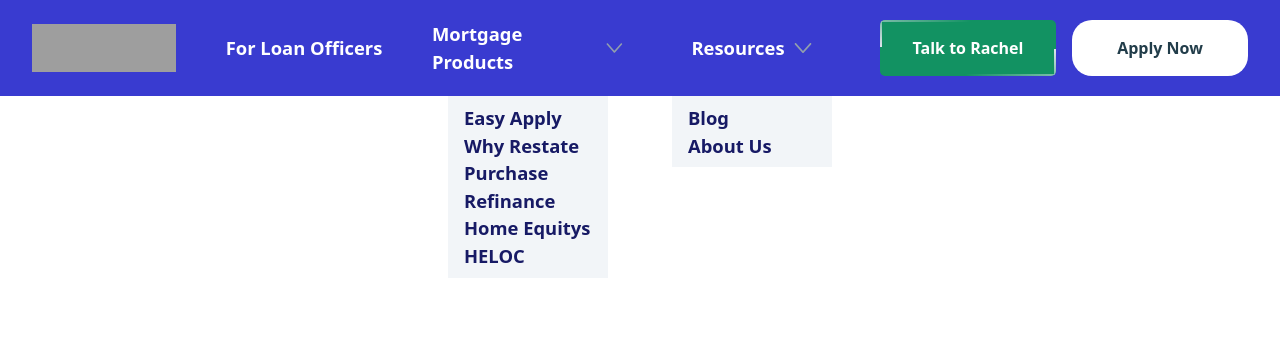
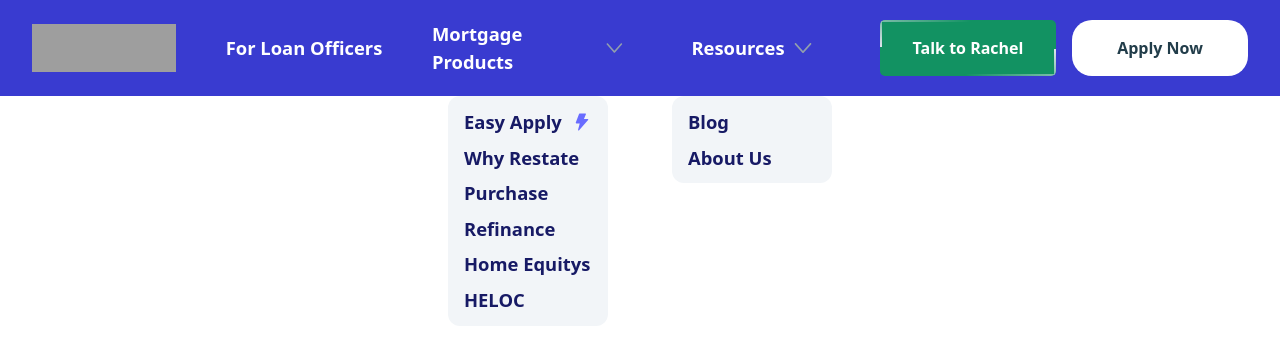
Before and after one commit to seecbb007/rachelplatform, a React (Create React App) app: page / in a window 1280 px wide. Shown: the top 364 px of the page. Built offline with nearby package versions, Linux system fonts and the light colour scheme; grey boxes are pictures that could not be loaded.

Commit message:
Sass for styling and MUI

```diff
--- a/src/components/navigation/navigation.css
+++ b/src/components/navigation/navigation.css
@@ -49,10 +49,21 @@
   padding: 0.5rem 1rem;
   background-color: #f2f5f8;
   color: #171a65;
+  border-radius: 0.75rem;
+}
+
+.nav_selections .nav_dropdown .nav_dropdown_each {
+  padding: 0.25rem 0;
 }
 
 .nav_selections .nav_dropdown .nav_dropdown_each:hover {
   color: #6666ff;
+}
+
+.nav_selections .easyApply_butt {
+  display: flex;
+  justify-content: space-between;
+  align-items: center;
 }
 
 .nav_selections .icon_dr {
--- a/src/components/navigation/navigation.jsx
+++ b/src/components/navigation/navigation.jsx
@@ -57,7 +57,25 @@ export default function Navigation() {
             ></path>
           </svg>
           <div className="nav_dropdown">
-            <div className="nav_dropdown_each">Easy Apply</div>
+            <div className="nav_dropdown_each easyApply_butt">
+              Easy Apply
+              <svg
+                t="1708672225770"
+                class="icon"
+                viewBox="0 0 1024 1024"
+                version="1.1"
+                xmlns="http://www.w3.org/2000/svg"
+                p-id="2526"
+                width="20"
+                height="20"
+              >
+                <path
+                  d="M395.765333 586.570667h-171.733333c-22.421333 0-37.888-22.442667-29.909333-43.381334L364.768 95.274667A32 32 0 0 1 394.666667 74.666667h287.957333c22.72 0 38.208 23.018667 29.632 44.064l-99.36 243.882666h187.050667c27.509333 0 42.186667 32.426667 24.042666 53.098667l-458.602666 522.56c-22.293333 25.408-63.626667 3.392-54.976-29.28l85.354666-322.421333z"
+                  fill="#696CFF"
+                  p-id="2527"
+                ></path>
+              </svg>
+            </div>
             <div className="nav_dropdown_each">Why Restate</div>
             <div className="nav_dropdown_each">Purchase</div>
             <div className="nav_dropdown_each">Refinance</div>
--- a/src/components/navigation/navigation.scss
+++ b/src/components/navigation/navigation.scss
@@ -140,11 +140,18 @@
     padding: 0.5rem 1rem;
     background-color: #f2f5f8;
     color: #171a65;
+    border-radius: 0.75rem;
     .nav_dropdown_each {
+      padding: 0.25rem 0;
       &:hover {
         color: #6666ff;
       }
     }
+  }
+  .easyApply_butt {
+    display: flex;
+    justify-content: space-between;
+    align-items: center;
   }
   .icon_dr {
     margin-left: 0.5rem;
```
Also changed, not shown: src/components/navigation/navigation.min.css.
